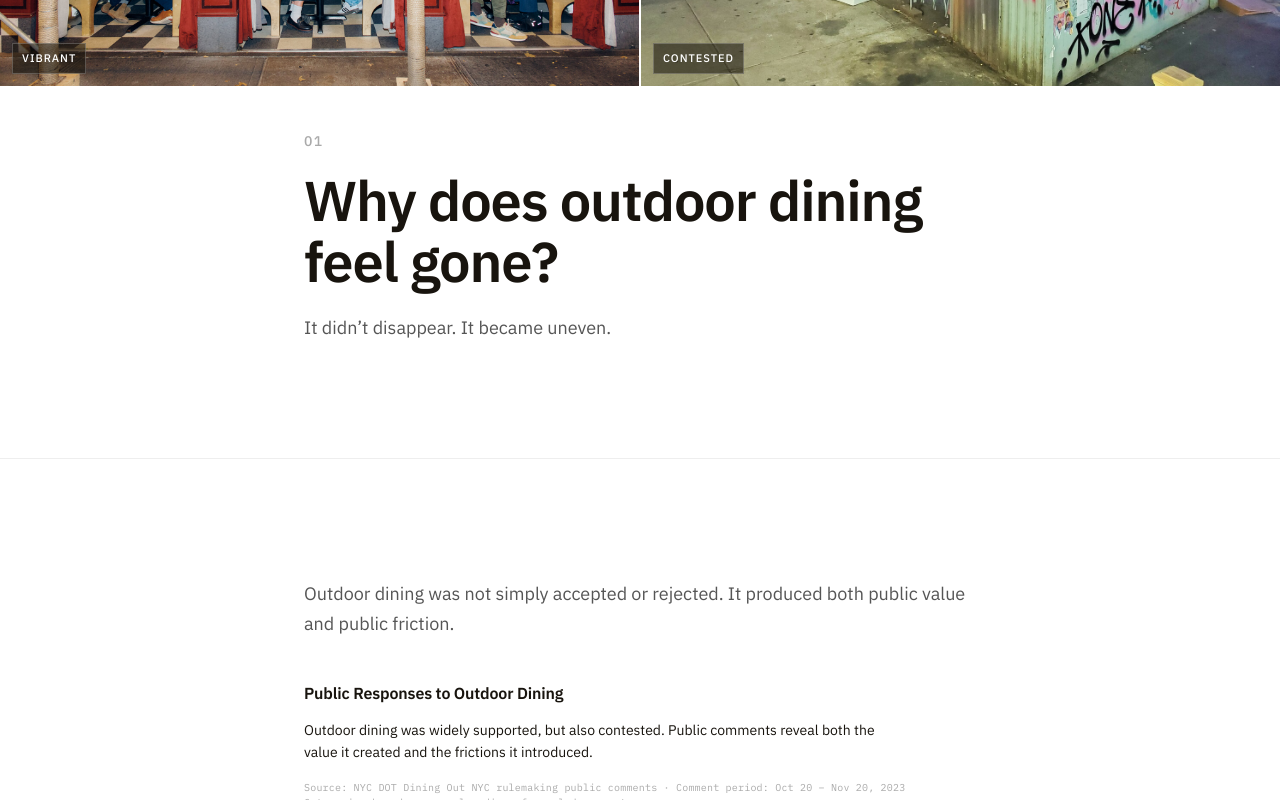
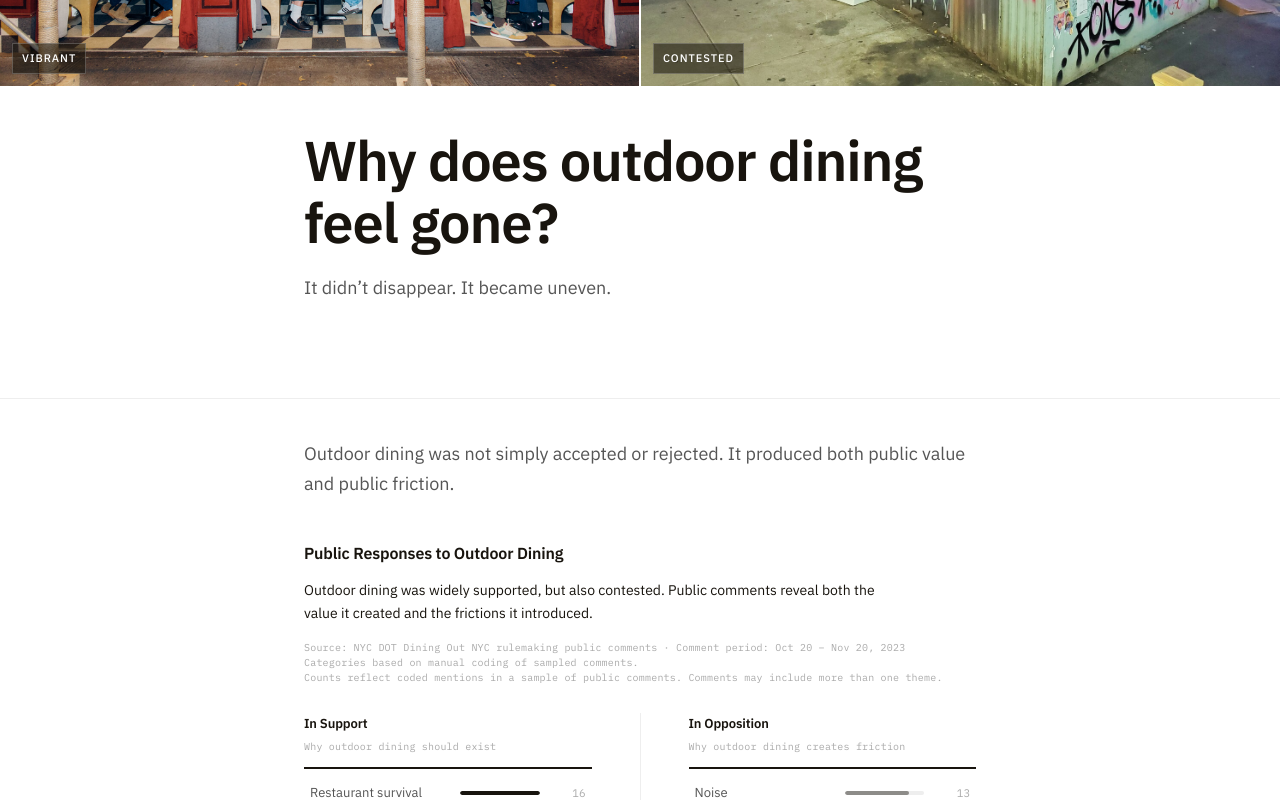
Before and after one commit to hoonkim0123/thesis, a Vue app in the folder vue-project/: page / in a window 1280 px wide. Shown: the part 340-1140 px from the top of the page. Built offline with nearby package versions, Linux system fonts and the light colour scheme; no server answers.

Commit message:
s1 s1b change

```diff
--- a/vue-project/src/App.vue
+++ b/vue-project/src/App.vue
@@ -72,7 +72,6 @@ DATA:
       </div>
 
       <div class="w">
-        <div class="s-num fade">01</div>
         <h1 class="hed hed-main fade">Why does outdoor dining feel gone?</h1>
 
         <p class="body-l fade">
--- a/vue-project/src/style.css
+++ b/vue-project/src/style.css
@@ -353,6 +353,7 @@ section:last-child {
 /* ======================== */
 #s1 {
   padding-top: 0;
+  padding-bottom: 80px;
 }
 
 .hed-main {
@@ -405,3 +406,7 @@ section:last-child {
   border: 1px solid rgba(255, 255, 255, 0.22);
   padding: 5px 9px;
 }
+
+#s1b {
+  padding-top: 40px;
+}
```
